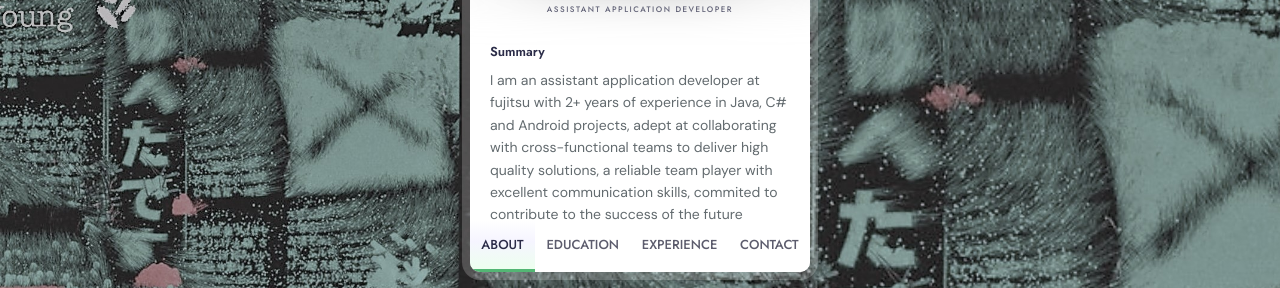
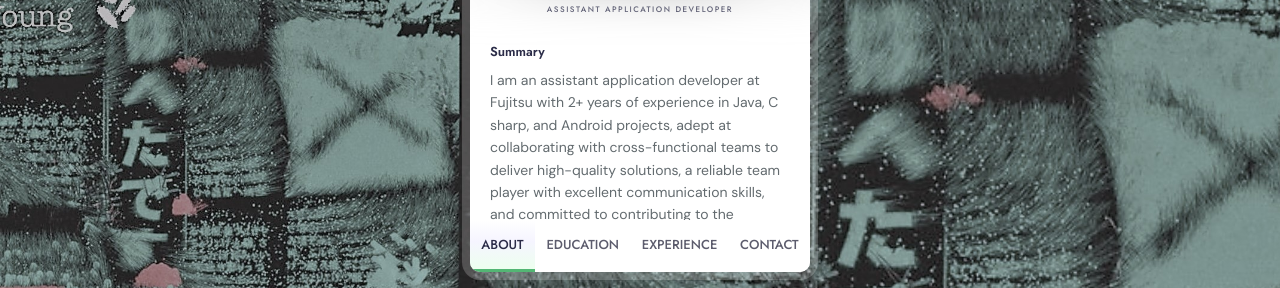
Before and after one commit to grootmax/portfolio-main, a plain HTML site: page index.html in a window 1280 px wide. Shown: the part 361-649 px from the top of the page. Drawn offline with Linux system fonts and the light colour scheme.

Commit message:
Update index.html

```diff
--- a/index.html
+++ b/index.html
@@ -30,7 +30,7 @@
           <div class="card-section is-active" id="about">
             <div class="card-content">
               <div class="card-subtitle">Summary</div>
-              <p class="card-desc"> I am an assistant application developer at fujitsu with 2+ years of experience in Java, C# and Android projects, adept at collaborating with cross-functional teams to deliver high quality solutions, a reliable team player with excellent communication skills, commited to contribute to the success of the future projects and drive organizational growth, looking for a better opportunity.
+              <p class="card-desc">I am an assistant application developer at Fujitsu with 2+ years of experience in Java, C sharp, and Android projects, adept at collaborating with cross-functional teams to deliver high-quality solutions, a reliable team player with excellent communication skills, and committed to contributing to the success of the future projects and drive organizational growth, looking for a better opportunity.
               </p>
             </div>
             <div class="card-social">
```
